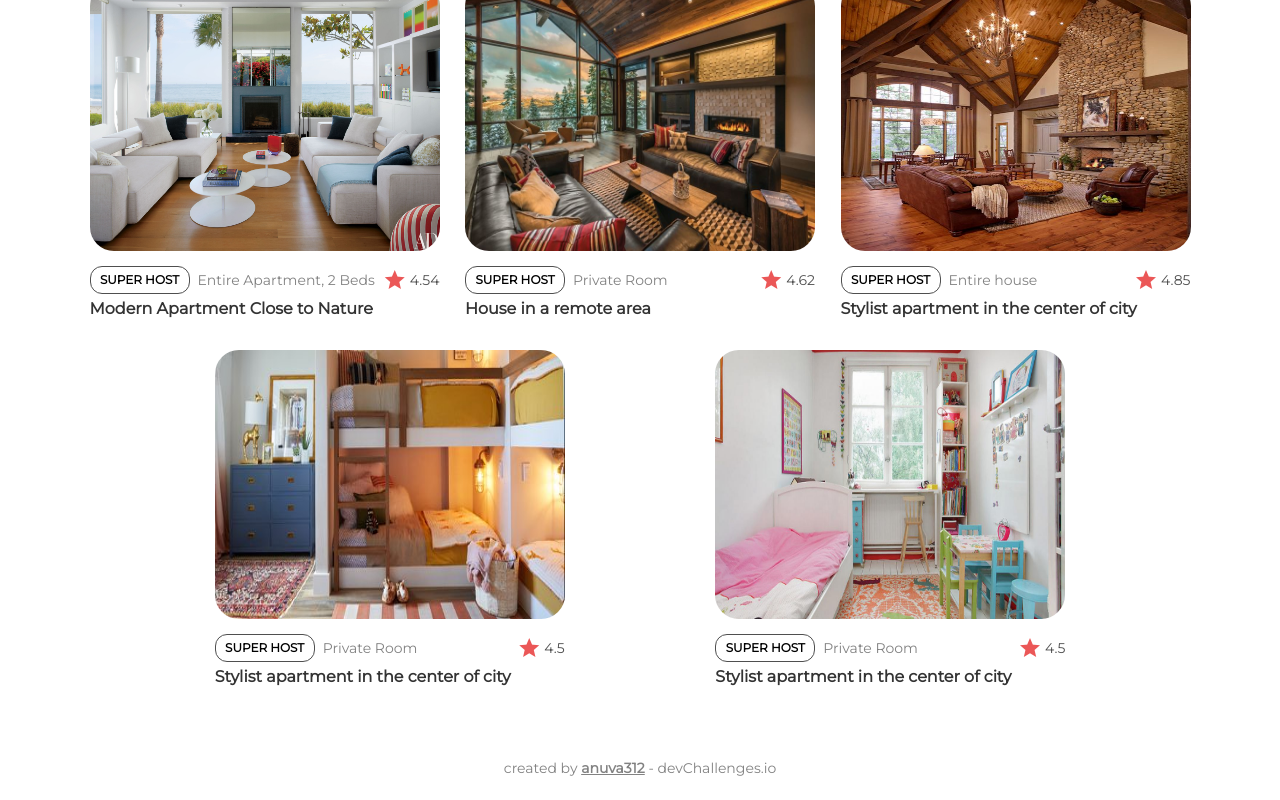
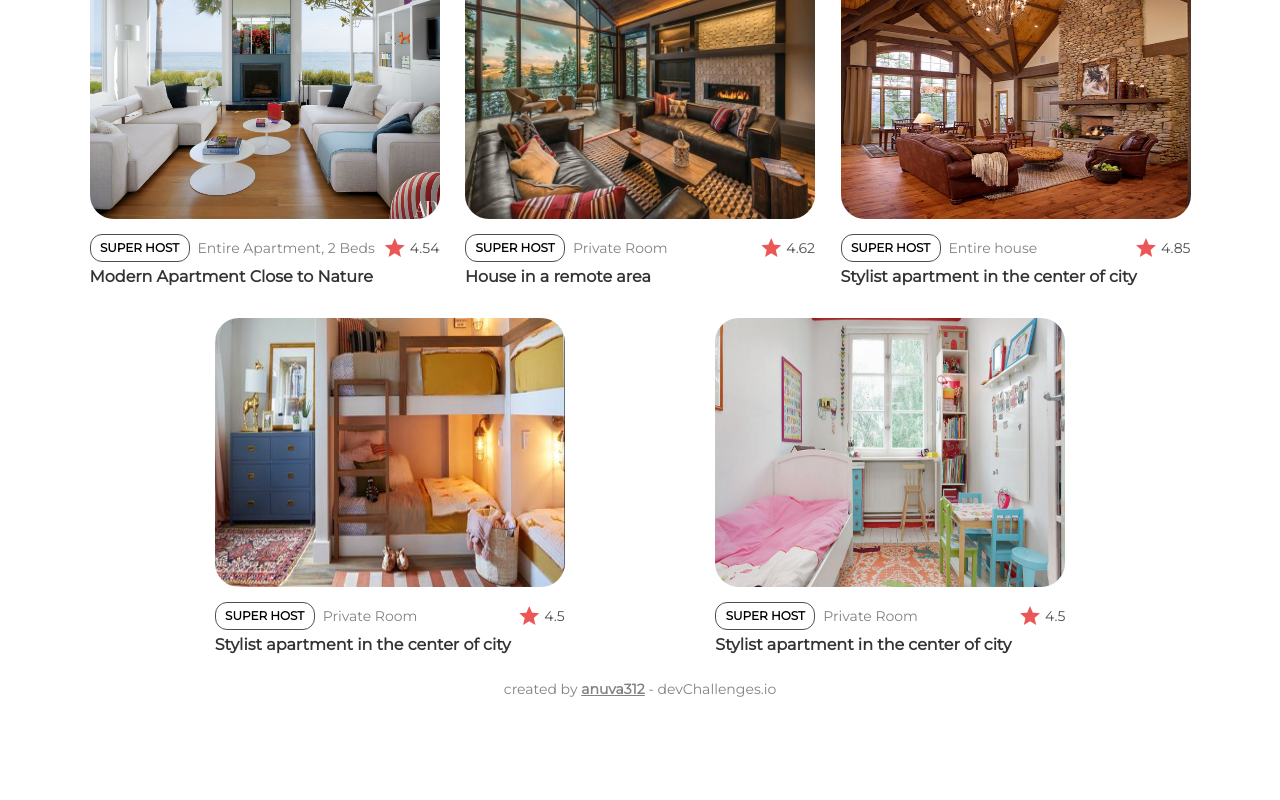
Before and after one commit to anuva312/WindBnB-devChallenges, a React (Create React App) app: page / in a window 1280 px wide. Shown: the part 640-1440 px from the top of the page. After the commit the page ends 1343 px from the top, so only its background shows below. Built offline with nearby package versions, Linux system fonts and the light colour scheme.

Commit message:
Changed footer style

```diff
--- a/public/index.html
+++ b/public/index.html
@@ -47,18 +47,8 @@
   <body>
     <noscript>You need to enable JavaScript to run this app.</noscript>
     <div id="root"></div>
-    <!--
-      This HTML file is a template.
-      If you open it directly in the browser, you will see an empty page.
-
-      You can add webfonts, meta tags, or analytics to this file.
-      The build step will place the bundled scripts into the <body> tag.
-
-      To begin the development, run `npm start` or `yarn start`.
-      To create a production bundle, use `npm run build` or `yarn build`.
-    -->
-    <footer>
+    <div class="footer-container">
       created by <b><u>anuva312</u></b> - devChallenges.io
-    </footer>
+    </div>
   </body>
 </html>
--- a/src/index.css
+++ b/src/index.css
@@ -1,17 +1,17 @@
 body {
-  margin: 5% 5% 0 5%;
+  margin: 2.5% 5% 0 5%;
   font-family: "Montserrat", sans-serif;
   max-width: 1240px;
 }
 
-footer {
+.footer-container {
+  bottom: 2px;
   font-style: normal;
   font-weight: 500;
   font-size: 14px;
+  color: #828282;
   text-align: center;
-  color: #828282;
-  margin-top: 5%;
-  margin-bottom: 2%;
+  padding: 10px 0 5px 0;
 }
 
 code {
```
